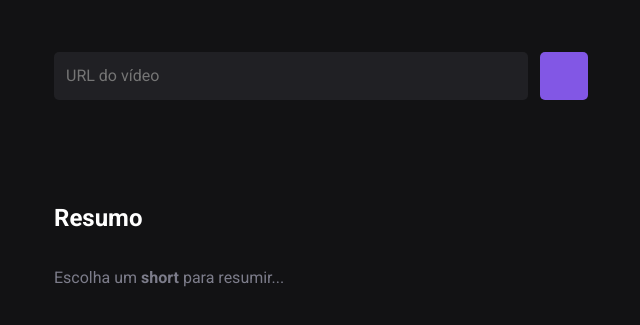
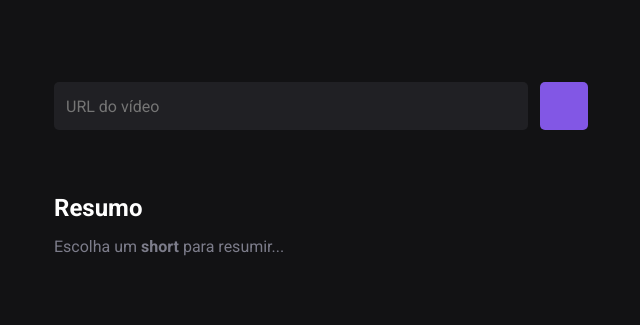
Before and after one commit to JoaniceGaspar/Shorts_Summary_NLW_2023, a website built with Vite: page index.html in a window 1280 px wide. Shown: the part 325-650 px from the top of the page, without its empty margins (319-959 px from the left). Built offline with nearby package versions, Linux system fonts and the light colour scheme; some icons are missing.

Commit message:
Adding margin to text

```diff
--- a/web/styles/app.css
+++ b/web/styles/app.css
@@ -11,13 +11,14 @@
 
 #app > h2 {
   align-self: flex-start; /*Colocar o próprio elemento (h2) no início do parágrafo*/
-  margin-top: 104px;
+  margin-top: 64px;
 }
 
 #app > p {
   align-self: flex-start;
   text-align: justify;
   width: 512px;
+  margin-top: -5px;
 }
 #app .placeholder {
   color: #7c7c8a;
```
